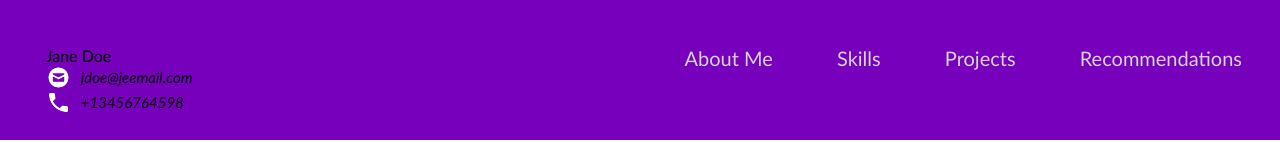
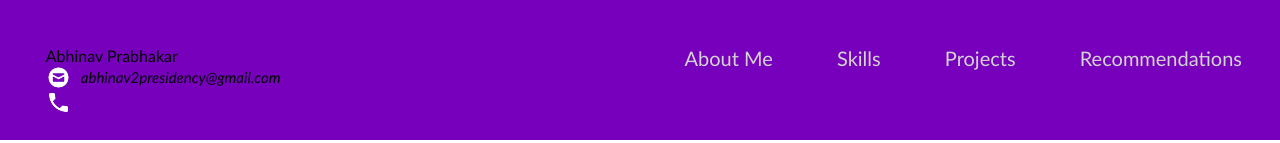
Before and after one commit to AbhinavPrabhakar050501/my-portfolio, a plain HTML site: page index.html in a window 1280 px wide. Shown: the top 143 px of the page. Drawn offline with Linux system fonts and the light colour scheme.

Commit message:
Update index.html

```diff
--- a/index.html
+++ b/index.html
@@ -10,15 +10,15 @@
     <nav>
       <div id="home">
         <div class="profile_name">
-          Jane Doe
+          Abhinav Prabhakar
           <div class="contact_info">
             <img src="html_finalprojimages/envelope.png" alt="https://icons8.com/icon/124377/circled-envelope"/>
-          jdoe@jeemail.com
+          abhinav2presidency@gmail.com
         </div>
         <div style="clear:both;"></div>
         <div class="contact_info">
           <img src="html_finalprojimages/phone.png" alt="https://icons8.com/icon/124377/circled-envelope"/>
-          +13456764598
+
 
         </div>
         </div>
```
